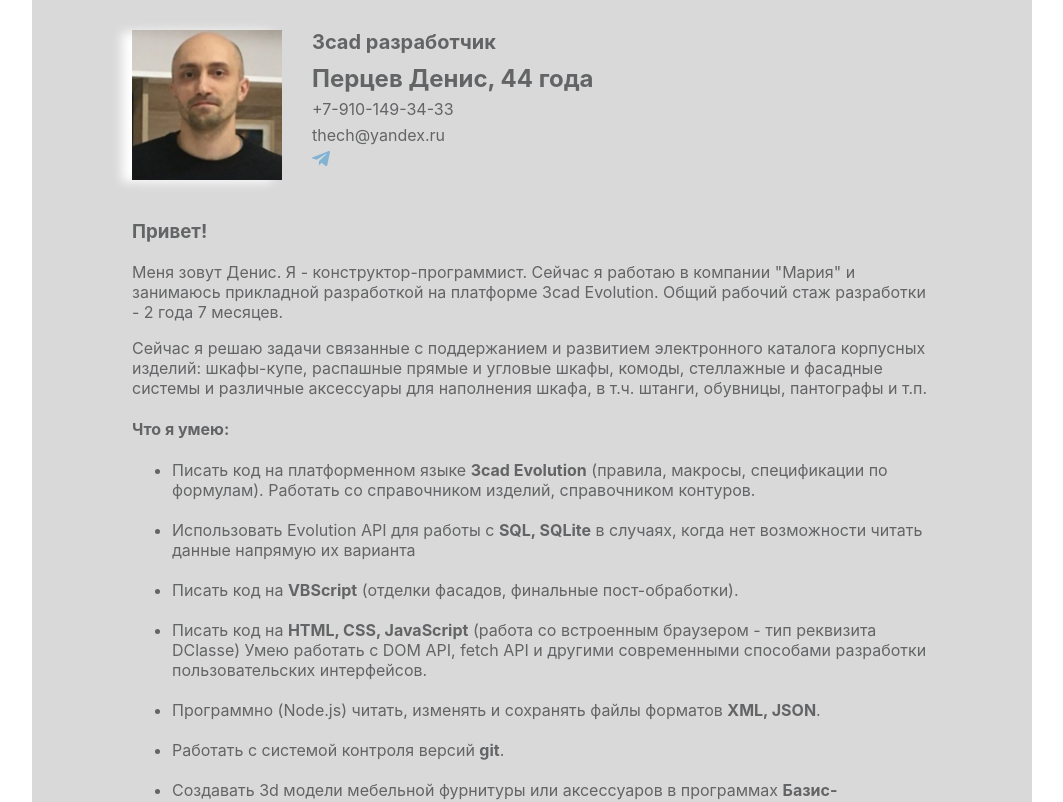
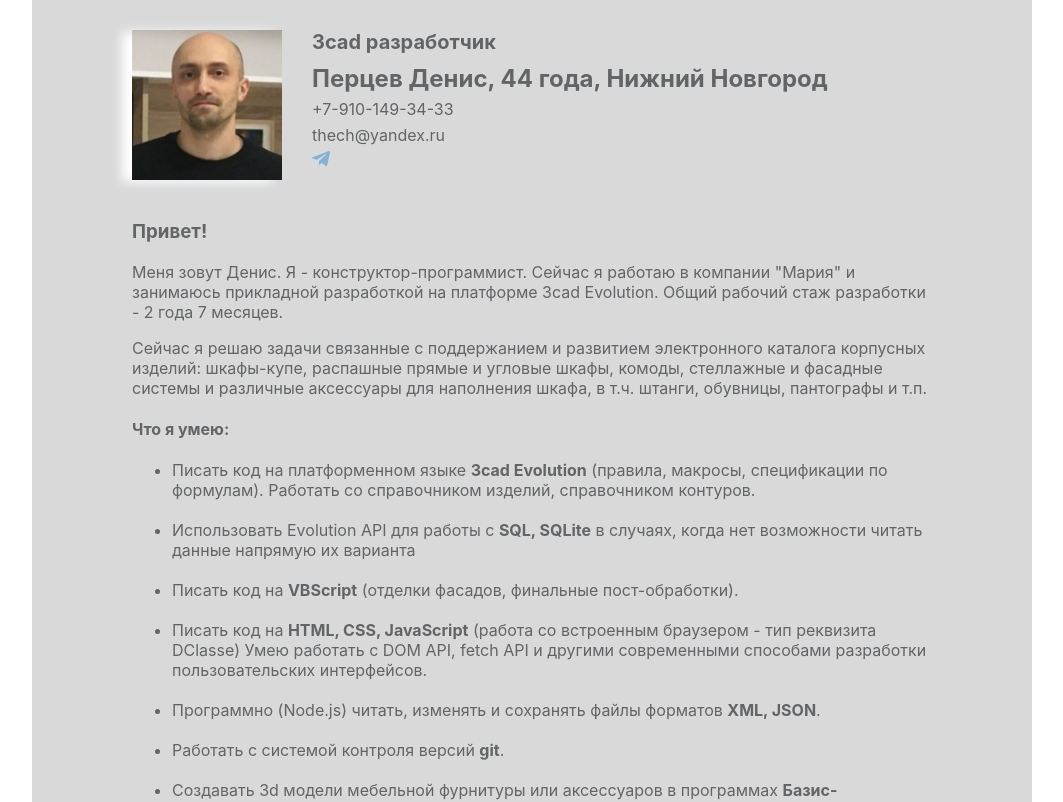
Before and after one commit to DenisPepper/prof-skills, a React (Create React App) app: page / in a window 1280 px wide. Shown: the top 802 px of the page, without its empty margins (108-1171 px from the left). Built offline with nearby package versions, Linux system fonts and the light colour scheme.

Commit message:
Добавит город в описание

```diff
--- a/src/components/header/header.tsx
+++ b/src/components/header/header.tsx
@@ -17,7 +17,7 @@
                 />
                 <div>
                     <h1 className={css.title}>3cad разработчик</h1>
-                    <h2 className={css.sub_title}>Перцев Денис, 44 года</h2>
+                    <h2 className={css.sub_title}>Перцев Денис, 44 года, Нижний Новгород</h2>
                     <ul className={css.contacts}>
                         <li className={css.contact}>
                             <a href="tel:+79101493433">+7-910-149-34-33</a>
```
